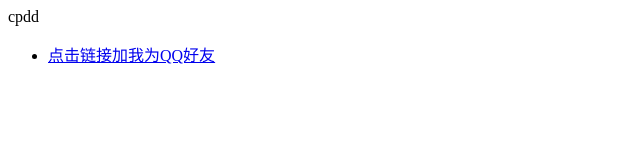
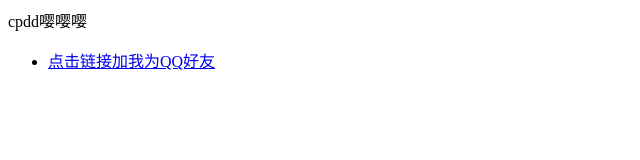
Before and after one commit to lyxdsg-666/lyxdsg-666.github.io, a plain HTML site: page index.html in a window 1280 px wide. Shown: the whole page, without its empty margins (0-640 px from the left). Drawn offline with Linux system fonts and the light colour scheme.

Commit message:
Update index.html

```diff
--- a/index.html
+++ b/index.html
@@ -1,4 +1,4 @@
-<div class="divcss5">cpdd</div>
+<div class="divcss5">cpdd嘤嘤嘤</div>
 <ul>
   <li> <a href="https://qm.qq.com/q/crUEG8o8rS">点击链接加我为QQ好友</a> </li>
 </ul>
```
